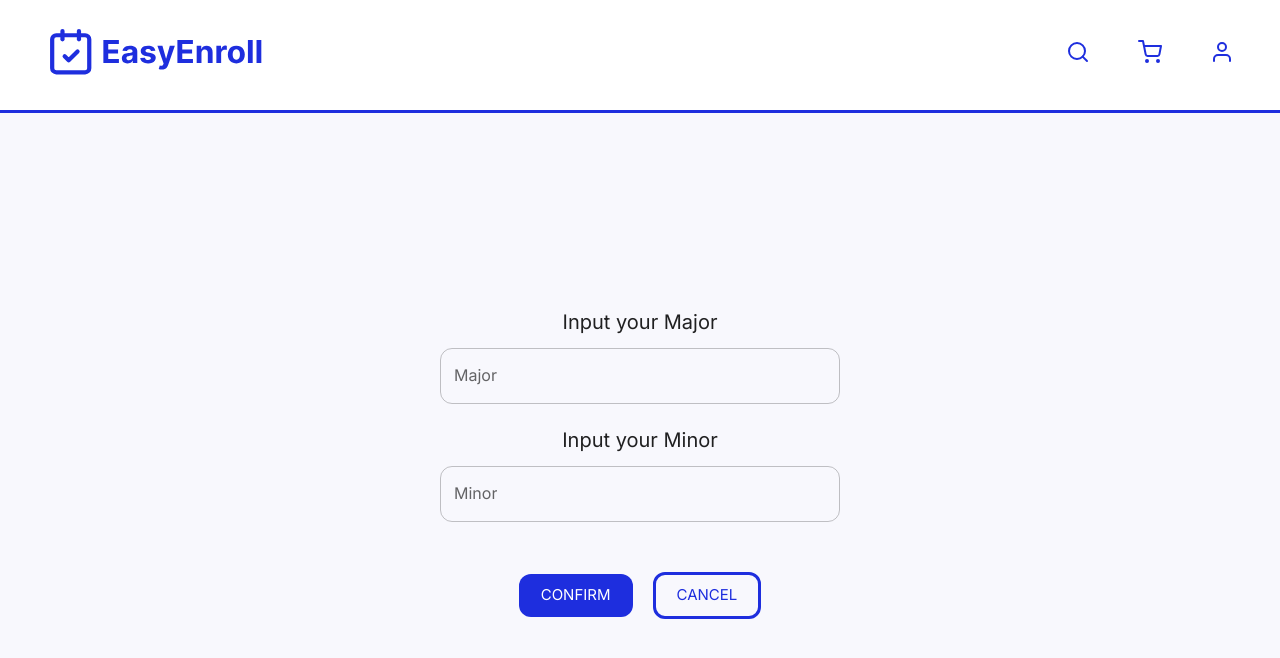
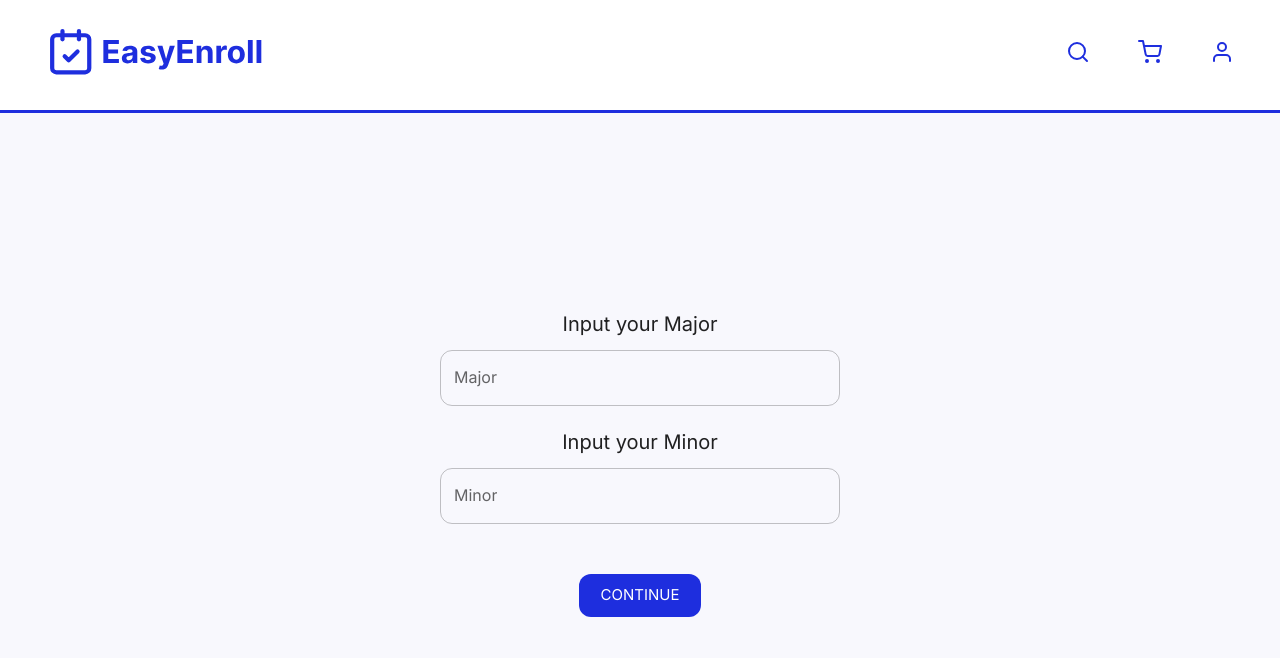
Before and after one commit to sky1113/CIS_4120_A5, a React (Create React App) app in the folder root/client/: page /questionnaire in a window 1280 px wide. Shown: the top 658 px of the page. Built offline with nearby package versions, Linux system fonts and the light colour scheme.

Commit message:
small adjustments

```diff
--- a/root/client/src/pages/Questionnaire.js
+++ b/root/client/src/pages/Questionnaire.js
@@ -28,10 +28,6 @@ const Questionnaire = () => {
     alignItems: "center",
     justifyContent: "center",
     marginTop: "50px",
-  };
-
-  const outlinedButtonStyle = {
-    border: "3px solid",
   };
 
   const handleMajorChange = (event) => {
@@ -77,17 +73,7 @@ const Questionnaire = () => {
               color="primary"
               size="large"
             >
-              Confirm
-            </Button>
-          </Link>
-          <Link to="/register">
-            <Button
-              variant="outlined"
-              color="primary"
-              size="large"
-              style={outlinedButtonStyle}
-            >
-              Cancel
+              Continue
             </Button>
           </Link>
         </div>
```
